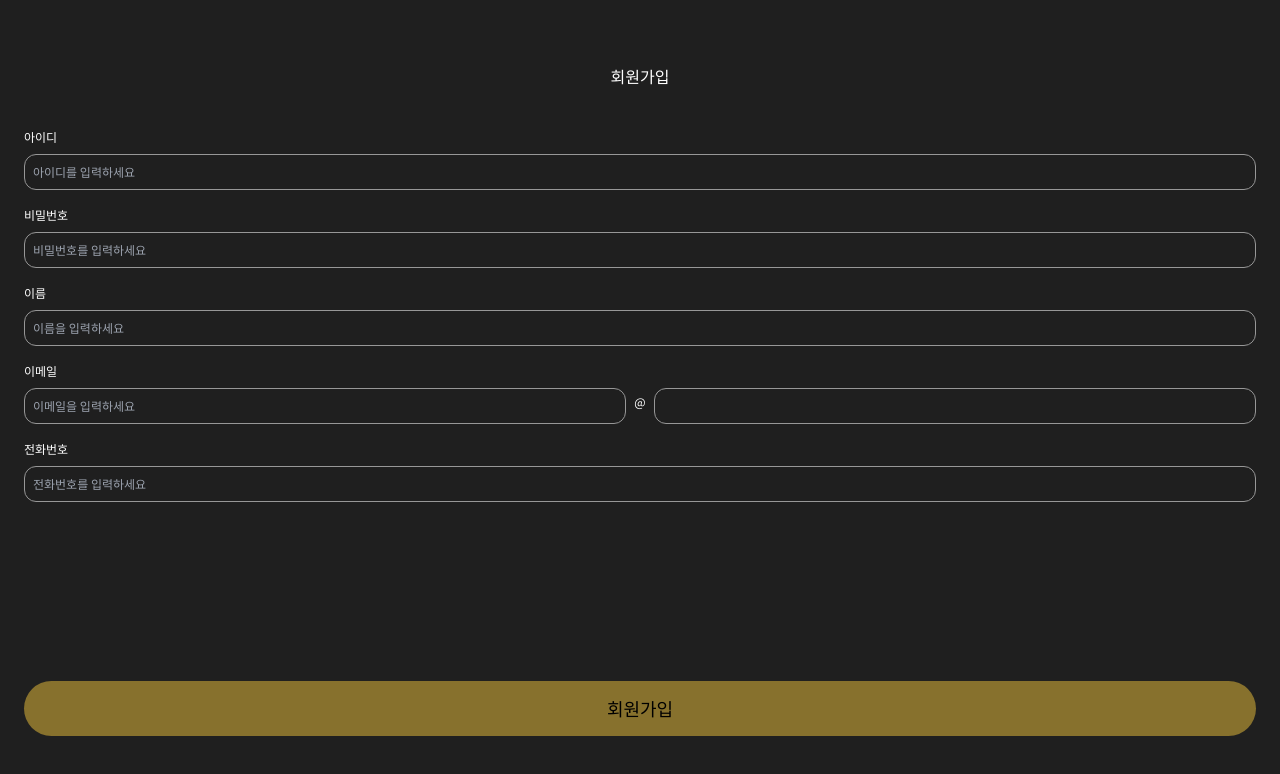
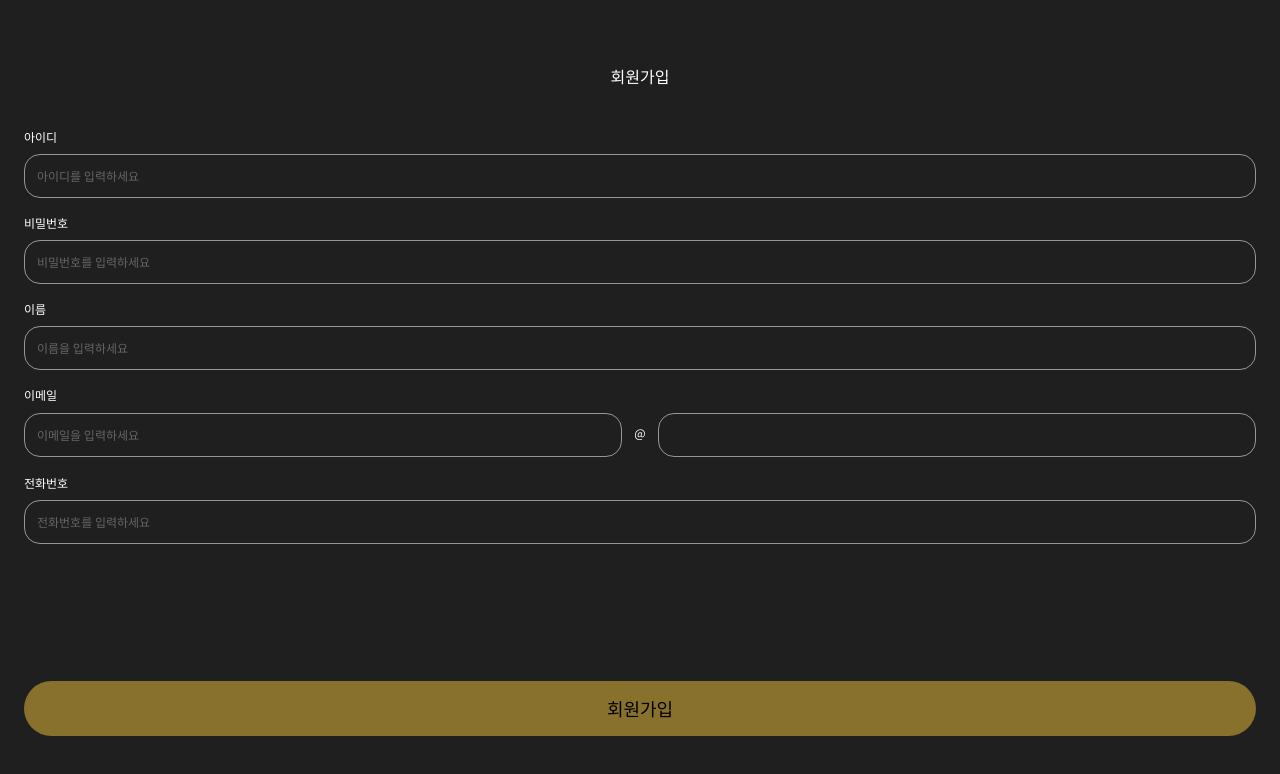
Before and after one commit to momodo-ToDoSupport/momodo_front, a Next.js app: page /signup in a window 1280 px wide. Shown: the top 774 px of the page. Built offline with nearby package versions, Linux system fonts and the light colour scheme.

Commit message:
Refact: Input/Lable 컴포넌트 생성하여 중복코드 제거

```diff
--- a/src/components/Button.tsx
+++ b/src/components/Button.tsx
@@ -8,12 +8,14 @@ interface OwnProps {
 }
 
 const Button: React.FC<OwnProps> = ({ children, onClick, disabled, buttonSize }) => {
-  const buttonActive = disabled ? 'bg-[#87712D] cursor-not-allowed ' : 'bg-[#F0C23A] text-black';
+  const buttonActive = disabled
+    ? 'bg-disabled-color cursor-not-allowed'
+    : 'bg-main-color text-black';
 
   let buttonSizeClass = '';
   switch (buttonSize) {
     case 'small':
-      buttonSizeClass = 'py-2 px-5 text-sm rounded-2xl';
+      buttonSizeClass = 'px-5 py-2 text-sm rounded-2xl';
       break;
     case 'medium':
       buttonSizeClass = 'w-1/2 py-3.5  rounded-full mx-auto my-0 block';
@@ -22,7 +24,7 @@ const Button: React.FC<OwnProps> = ({ children, onClick, disabled, buttonSize })
       buttonSizeClass = 'w-full py-3.5 px-8 text-lg rounded-full font-medium mx-auto my-0 block';
       break;
     default:
-      buttonSizeClass = 'py-3.5 px-6 rounded-full mx-auto my-0 block';
+      buttonSizeClass = 'px-6 py-3.5 rounded-full mx-auto my-0 block';
       break;
   }
 
--- /dev/null
+++ b/src/components/Input.tsx
@@ -0,0 +1,22 @@
+import React from 'react';
+
+interface InputProps {
+  type: string;
+  id: string;
+  placeholder?: string;
+}
+
+const Input: React.FC<InputProps> = ({ type, id, placeholder }) => {
+  return (
+    <input
+      type={type}
+      id={id}
+      name={id}
+      required
+      placeholder={placeholder}
+      className='w-full border border-grey-97 rounded-2xl p-3 bg-bg-color text-xs mt-2 placeholder-grey-65'
+    />
+  );
+};
+
+export default Input;
--- /dev/null
+++ b/src/components/Label.tsx
@@ -0,0 +1,23 @@
+import React from 'react';
+
+interface LabelProps {
+  htmlFor: string;
+  children?: React.ReactElement<HTMLInputElement>;
+  labelText: string;
+}
+
+const Label: React.FC<LabelProps> = ({ htmlFor, children, labelText }) => {
+  return (
+    <label
+      htmlFor={htmlFor}
+      className={`block text-xs ${htmlFor === 'email' ? '' : 'pb-4'} ${
+        htmlFor === 'email-domain' && 'px-3 pb-0 pt-5'
+      }`}
+    >
+      {labelText}
+      {children}
+    </label>
+  );
+};
+
+export default Label;
--- a/src/components/LoginForm.tsx
+++ b/src/components/LoginForm.tsx
@@ -1,31 +1,17 @@
 import React from 'react';
+import Input from './Input';
+import Label from './Label';
 
 const LoginForm = () => {
   return (
     <form className=' flex flex-col'>
       <h1 className='text-2xl text-center py-10'>로그인</h1>
-      <label htmlFor='id' className='block text-xs pb-2'>
-        아이디
-      </label>
-      <input
-        type='text'
-        id='id'
-        name='username'
-        required
-        className='w-full border border-[#979797] rounded-xl p-2 bg-bg-color text-xs mb-5'
-        placeholder='아이디를 입력하세요'
-      />
-      <label htmlFor='password' className='block text-xs pb-2'>
-        비밀번호
-      </label>
-      <input
-        type='password'
-        id='password'
-        name='password'
-        required
-        className='w-full border border-[#979797] rounded-xl p-2 bg-bg-color text-xs'
-        placeholder='비밀번호를 입력하세요'
-      />
+      <Label htmlFor='userId' labelText='아이디'>
+        <Input type='text' id='userId' placeholder='아이디를 입력하세요' />
+      </Label>
+      <Label htmlFor='password' labelText='비밀번호'>
+        <Input type='password' id='password' placeholder='비밀번호를 입력하세요' />
+      </Label>
     </form>
   );
 };
--- a/src/components/SignupForm.tsx
+++ b/src/components/SignupForm.tsx
@@ -1,77 +1,34 @@
 import React from 'react';
+import Input from './Input';
+import Label from './Label';
 
 const signupForm = () => {
   return (
     <form className=' flex flex-col'>
       <h1 className='text-2xl text-center py-10'>회원가입</h1>
-      <label htmlFor='id' className='block text-xs pb-2'>
-        아이디
-      </label>
-      <input
-        type='text'
-        id='id'
-        name='username'
-        required
-        className='w-full border border-[#979797] rounded-xl p-2 bg-bg-color text-xs mb-4'
-        placeholder='아이디를 입력하세요'
-      />
-      <label htmlFor='password' className='block text-xs pb-2'>
-        비밀번호
-      </label>
-      <input
-        type='password'
-        id='password'
-        name='password'
-        required
-        className='w-full border border-[#979797] rounded-xl p-2 bg-bg-color text-xs mb-4'
-        placeholder='비밀번호를 입력하세요'
-      />
-      <label htmlFor='name' className='block text-xs pb-2'>
-        이름
-      </label>
-      <input
-        type='text'
-        id='name'
-        name='name'
-        required
-        className='w-full border border-[#979797] rounded-xl p-2 bg-bg-color text-xs mb-4'
-        placeholder='이름을 입력하세요'
-      />
 
-      <label htmlFor='email' className='block text-xs pb-2'>
-        이메일
-      </label>
-      <div className='flex items-center mb-4'>
-        <input
-          type='text'
-          id='email'
-          name='email'
-          required
-          className='border border-[#979797] rounded-xl p-2 bg-bg-color text-xs flex-grow mr-2'
-          placeholder='이메일을 입력하세요'
-        />
-        <label htmlFor='email-domain' className='text-xs pb-2 flex-grow-0'>
-          @
-        </label>
-        <input
-          type='text'
-          id='email-domain'
-          name='email-domain'
-          required
-          className='border border-[#979797] rounded-xl p-2 bg-bg-color text-xs flex-grow ml-2'
-        />
+      <Label htmlFor='userId' labelText='아이디'>
+        <Input type='text' id='userId' placeholder='아이디를 입력하세요' />
+      </Label>
+
+      <Label htmlFor='password' labelText='비밀번호'>
+        <Input type='password' id='password' placeholder='비밀번호를 입력하세요' />
+      </Label>
+
+      <Label htmlFor='username' labelText='이름'>
+        <Input type='text' id='username' placeholder='이름을 입력하세요' />
+      </Label>
+
+      <Label htmlFor='email' labelText='이메일' />
+      <div className='flex items-center pb-4'>
+        <Input type='text' id='email' placeholder='이메일을 입력하세요' />
+        <Label htmlFor='email-domain' labelText='@' />
+        <Input type='text' id='email-domain' />
       </div>
-      <label htmlFor='phone' className='block text-xs pb-2'>
-        전화번호
-      </label>
-      <input
-        type='number'
-        id='phone'
-        name='phone'
-        required
-        className='w-full border border-[#979797] rounded-xl p-2 bg-bg-color text-xs mb-4'
-        placeholder='전화번호를 입력하세요'
-      />
+
+      <Label htmlFor='phone' labelText='전화번호'>
+        <Input type='number' id='phone' placeholder='전화번호를 입력하세요' />
+      </Label>
     </form>
   );
 };
--- a/tailwind.config.js
+++ b/tailwind.config.js
@@ -21,6 +21,7 @@ module.exports = {
       'disabled-color': '#87712D',
       'grey-65': '#656565',
       'grey-44': '#444444',
+      'grey-97': '#979797',
       'bg-color': '#1f1f1f',
       'bg-disabled': '#87712D',
     },
```
